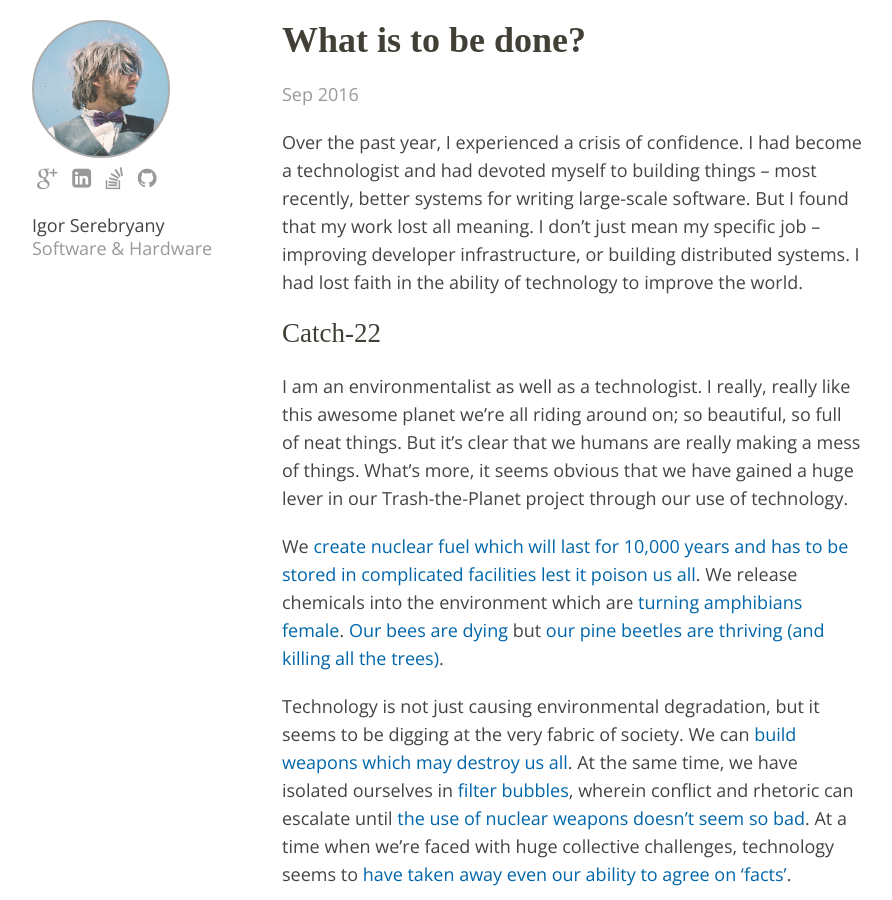
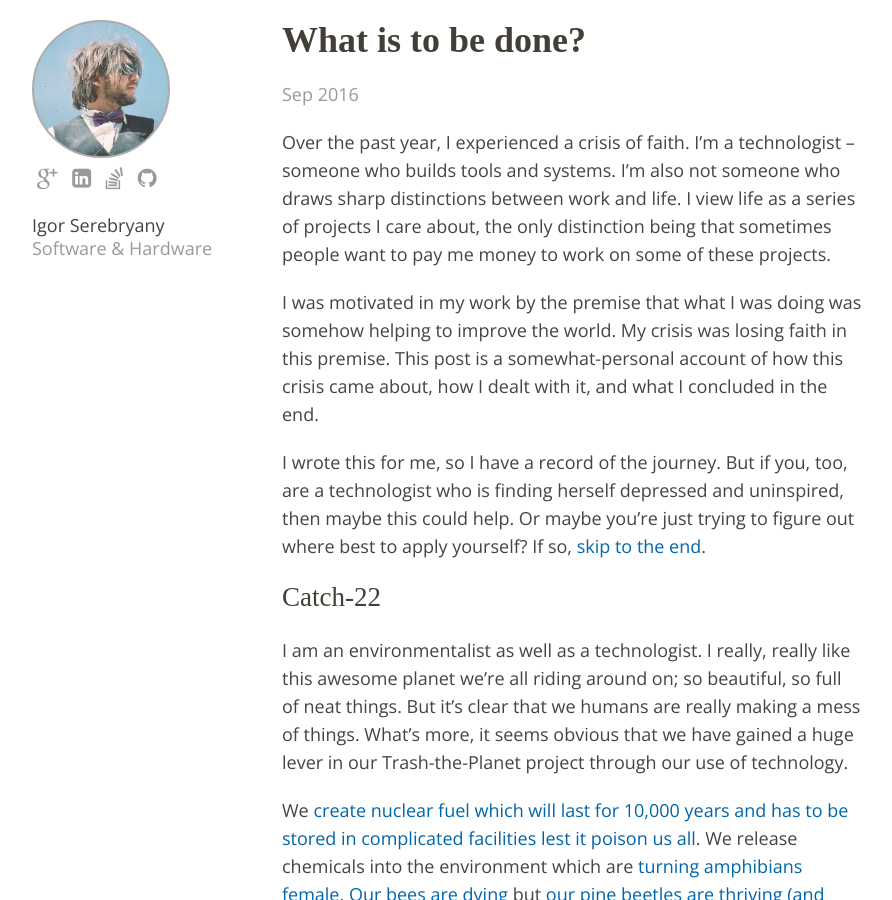
Before and after one commit to igor47/blog, a Jekyll site: the page built from _posts/2016-09-28-what-is-to-be-done.md, in a window 1280 px wide and 900 px high. Shown: the whole window, without its empty margins (138-1030 px from the left). Built offline with Jekyll 4.4.1, drawn with Linux system fonts in a browser that asks for light colours; some web fonts are replaced.

Commit message:
[witbd] better introduction

```diff
--- a/_posts/2016-09-28-what-is-to-be-done.md
+++ b/_posts/2016-09-28-what-is-to-be-done.md
@@ -3,11 +3,19 @@ layout: post
 title: What is to be done?
 ---
 
-Over the past year, I experienced a crisis of confidence.
-I had become a technologist and had devoted myself to building things -- most recently, better systems for writing large-scale software.
-But I found that my work lost all meaning.
-I don't just mean my specific job -- improving developer infrastructure, or building distributed systems.
-I had lost faith in the ability of technology to improve the world.
+Over the past year, I experienced a crisis of faith.
+I'm a technologist -- someone who builds tools and systems.
+I'm also not someone who draws sharp distinctions between work and life.
+I view life as a series of projects I care about, the only distinction being that sometimes people want to pay me money to work on some of these projects.
+
+I was motivated in my work by the premise that what I was doing was somehow helping to improve the world.
+My crisis was losing faith in this premise.
+This post is a somewhat-personal account of how this crisis came about, how I dealt with it, and what I concluded in the end.
+
+I wrote this for me, so I have a record of the journey.
+But if you, too, are a technologist who is finding herself depressed and uninspired, then maybe this could help.
+Or maybe you're just trying to figure out where best to apply yourself?
+If so, [skip to the end](#ok-but-whats-to-be-done).
 
 ## Catch-22 ##
 
```
